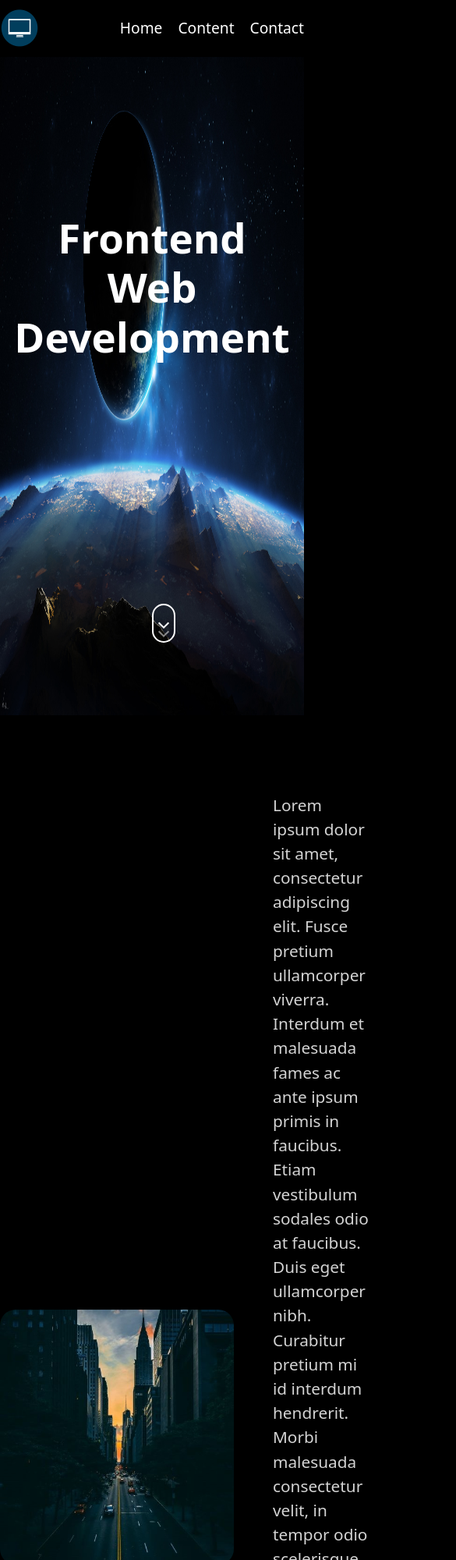
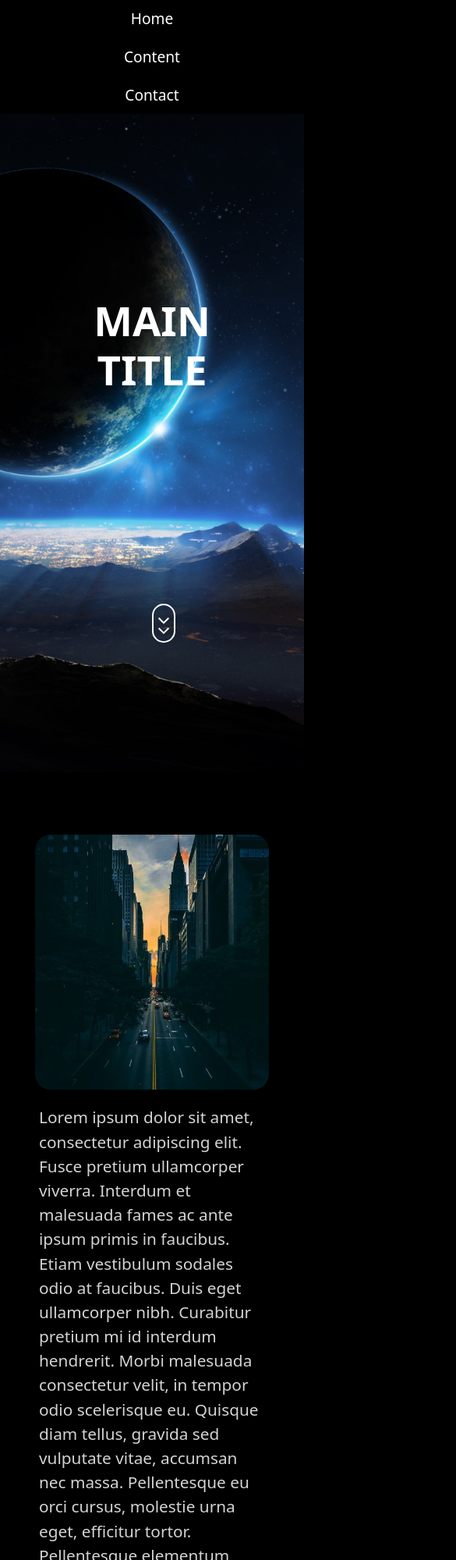
Before and after one commit to dominikkrizsan/template, a plain HTML site: page index.html in a window 390 px wide. Shown: the top 2000 px of the page at 78% size, 585 px wide, since content can reach past the window. Drawn offline with nearby package versions, Linux system fonts and the light colour scheme.

Commit message:
responsivity

```diff
--- a/css/main.css
+++ b/css/main.css
@@ -36,6 +36,7 @@
 .main-picture-background{
     width: 100%;
     min-height: 100vh;
+    object-fit: cover;
 }
 
 .home-picture-container{
@@ -207,3 +208,39 @@
   #myBtn:hover {
     background-color: #555;
   }
+
+
+
+  @media screen and (max-width: 992px) {
+        .top-container{
+            padding: 0 30px;
+        }
+
+        .main-content-left{
+            grid-template-columns: 1fr;
+        }
+
+        .main-content-right{
+            grid-template-columns: 1fr;
+        }
+
+        .contact-container{
+            grid-template-columns: 1fr;
+            padding: 0 30px;
+        }
+  }
+
+  @media screen and (max-width: 600px) {
+        .menu-bar{
+            flex-direction: column;
+            justify-content: center;
+        }
+
+        .right-menu-side{
+            flex-direction: column;
+        }
+
+        .top-icon{
+            display: none;
+        }
+}
--- a/index.html
+++ b/index.html
@@ -18,7 +18,9 @@
     <div class="top-container-background">
       <div class="top-container">
         <nav class="menu-bar">
-          <img class="top-icon" width="50" src="source/icon.png" alt="icon">
+          <div>
+            <img class="top-icon" width="50" src="source/icon.png" alt="icon">
+          </div>
           <div class="right-menu-side">
             <a class="menu-bar-item" href="#sec-1">Home</a>
             <a class="menu-bar-item" href="#sec-2">Content</a>
@@ -29,7 +31,7 @@
     </div>
     <div class="home-picture-container">
       <img class="main-picture-background" src="source/background.jpg" alt="Main-Background">
-      <h1 class="home-text">Frontend Web Development</h1>
+      <h1 class="home-text">MAIN TITLE</h1>
     </div>
     <a href="#sec-2">
       <div class="scroll-down">
```
